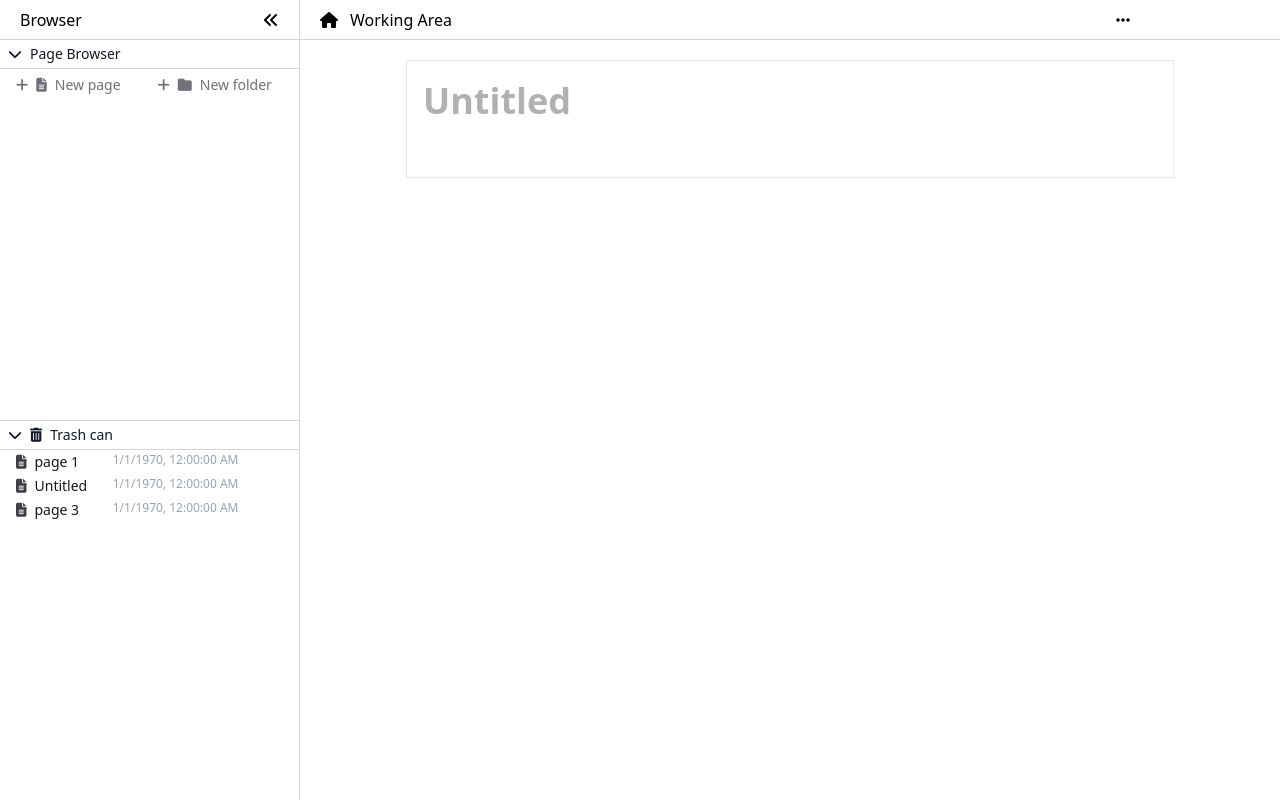
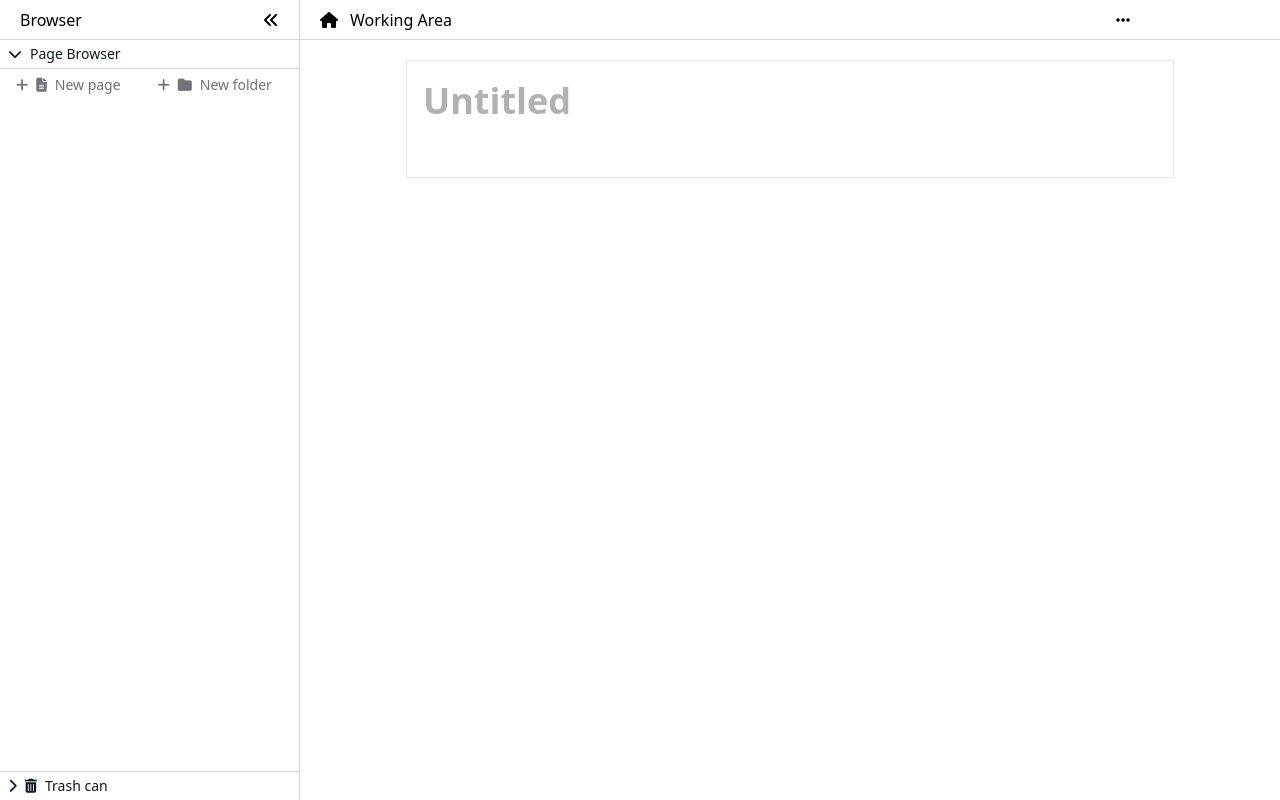
Before and after one commit to andyrift/electron-text-editor, a Vue app: page / in a window 1280 px wide. Built offline with nearby package versions, Linux system fonts and the light colour scheme.

Commit message:
feat(sidebar): make browsers collapsable

```diff
--- a/src/gui/components/sidebar/Sidebar.vue
+++ b/src/gui/components/sidebar/Sidebar.vue
@@ -8,26 +8,28 @@
         </div>
         <div class="grow"></div>
         <i class="fa-solid fa-angles-left cursor-pointer mr-3 hover:bg-zinc-200 my-1 p-2 rounded"
-          @click="pubSub.emit('toggle-sidebar', false)"></i>
+          @click.stop="handleToggleSidebar"></i>
       </div>
       <div class="divide-y divide-zinc-300 h-full flex flex-col">
-        <div
+        <div @click.stop="handleTogglePageBrowser"
           class="px-2 py-1 w-full overflow-x-hidden text-sm font-medium text-gray-900 hover:bg-gray-200 text-left outline-none flex-none select-none cursor-pointer">
-          <i class="fa-solid fa-chevron-down mr-2"></i>
+          <i v-if="showContainers.pageBrowser" class="fa-solid fa-chevron-down mr-2"></i>
+          <i v-else class="fa-solid fa-chevron-right mr-2"></i>
           <span>Page Browser</span>
         </div>
-        <div class="sidebar h-full w-full overflow-y-auto bg-zinc-100">
+        <div v-show="showContainers.pageBrowser" class="sidebar grow w-full overflow-y-auto bg-zinc-100">
           <PageBrowser />
         </div>
         <div class="border-t border-zinc-300">
-          <div
+          <div @click.stop="handleToggleTrashBrowser"
             class="px-2 py-1 w-full overflow-x-hidden text-sm font-medium text-gray-900 hover:bg-gray-200 text-left outline-none flex-none select-none cursor-pointer">
-            <i class="fa-solid fa-chevron-down mr-2"></i>
+            <i v-if="showContainers.trashBrowser" class="fa-solid fa-chevron-down mr-2"></i>
+            <i v-else class="fa-solid fa-chevron-right mr-2"></i>
             <i class="fa-solid fa-trash-can mr-2"></i>
             <span>Trash can</span>
           </div>
         </div>
-        <div class="sidebar h-full w-full overflow-y-auto bg-zinc-100">
+        <div v-show="showContainers.trashBrowser" class="sidebar grow w-full overflow-y-auto bg-zinc-100">
           <TrashBrowser />
         </div>
       </div>
@@ -55,6 +57,23 @@ const transition = new FixedSquaredTransition((value) => {
   transitionWidth.value = value
 }, 0.5, 0, width.value)
 
+function handleToggleSidebar(e: MouseEvent) {
+  pubSub.emit('toggle-sidebar', false)
+}
+
+const showContainers = ref({
+  pageBrowser: true,
+  trashBrowser: false,
+})
+
+function handleTogglePageBrowser(e: MouseEvent) {
+  showContainers.value.pageBrowser = !showContainers.value.pageBrowser
+}
+
+function handleToggleTrashBrowser(e: MouseEvent) {
+  showContainers.value.trashBrowser = !showContainers.value.trashBrowser
+}
+
 pubSub.subscribe("toggle-sidebar-end", (value: boolean) => {
   if (!value) show.value = false
 })
```
